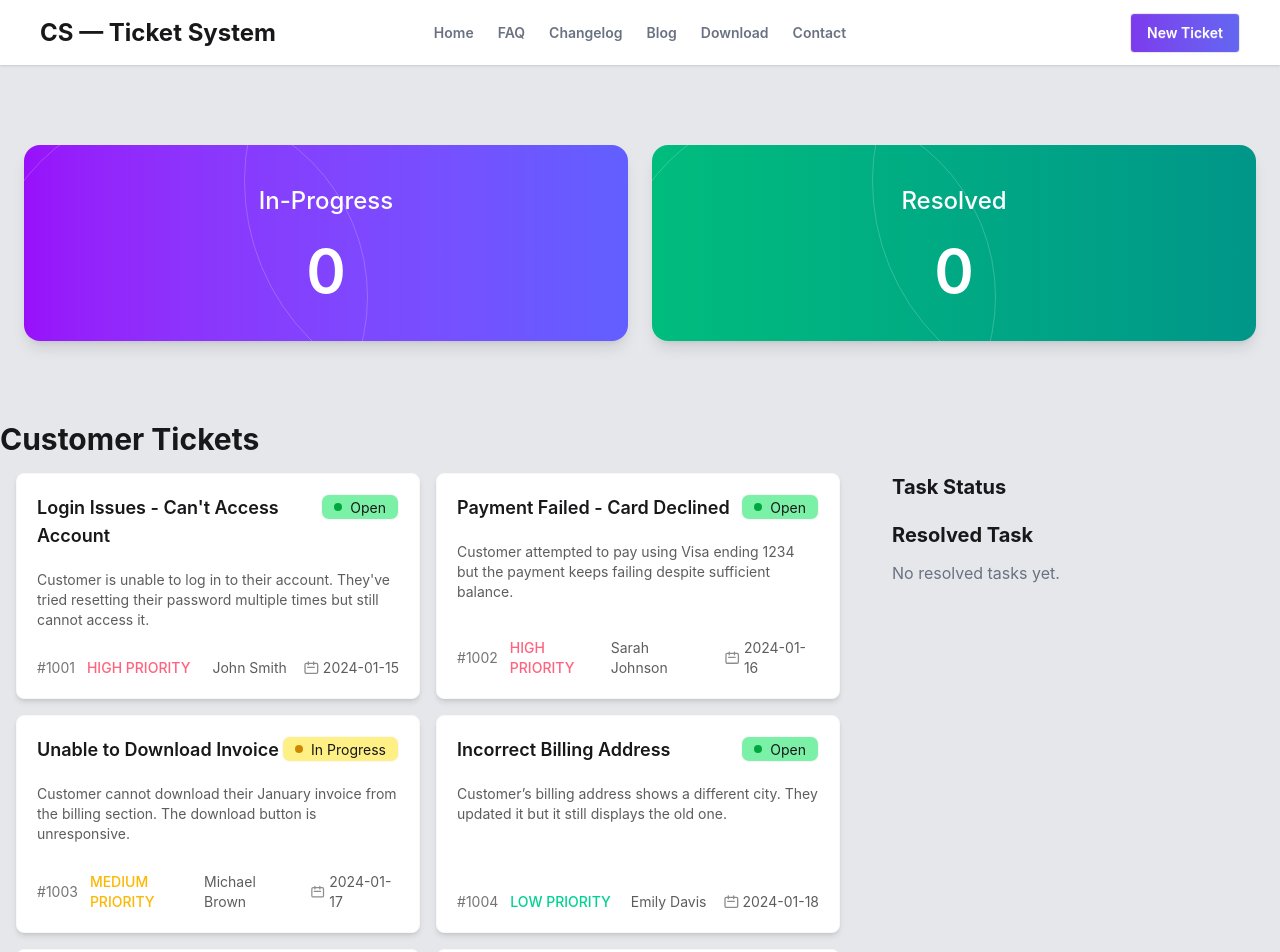
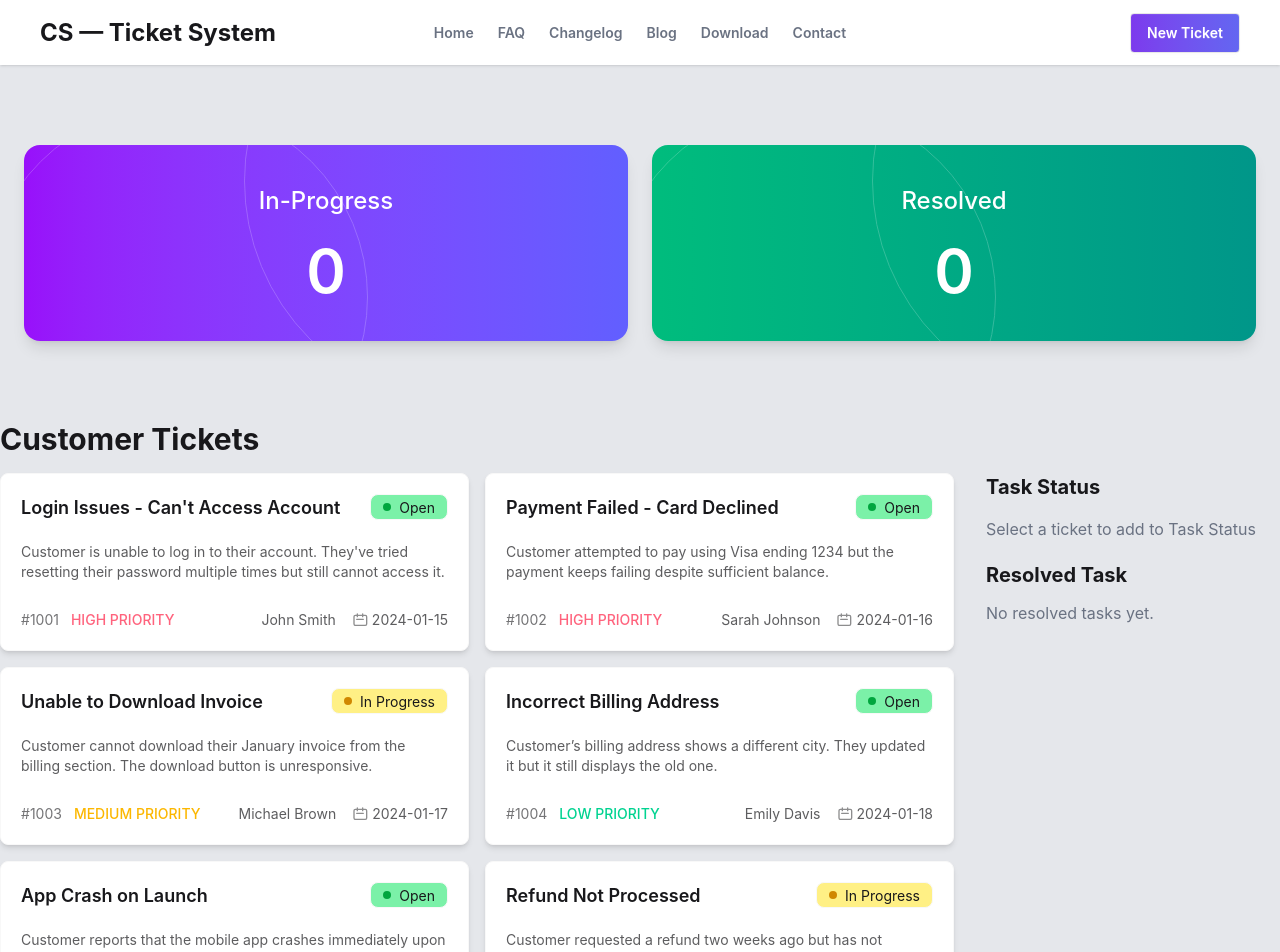
Before and after one commit to tausif-islam-sheik/CS-Ticket-System, a React (Vite) app: page / in a window 1280 px wide. Shown: the top 952 px of the page. Built offline with nearby package versions, Linux system fonts and the light colour scheme.

Commit message:
Task Status & Resolved Task functionality complete

```diff
--- a/src/App.jsx
+++ b/src/App.jsx
@@ -15,19 +15,27 @@ const ticketsPromise = fetchTickets();
 
 function App() {
   const [tasks, setTasks] = useState([]);
+  const [progress, setProgress] = useState(0);
+  const [resolved, setResolved] = useState(0);
+  const [resolvedTask, setResolvedTask] = useState([]);
+
+  const handleTasks = (id) => {
+    const filteredTask = tasks.filter((task) => task.id !== id);
+    setTasks(filteredTask);
+  };
 
   return (
     <>
       <Navbar />
       <div className="bg-gray-200 min-h-screen">
-        <Banner />
+        <Banner progress={progress} resolved={resolved} />
         <h1 className="max-w-7xl mx-auto pb-4 font-bold text-xl md:text-3xl px-3 md:px-0">
           Customer Tickets
         </h1>
-        <div className="max-w-7xl mx-auto pb-5 md:pb-0 px-4">
-          <div className="grid grid-cols-1 lg:grid-cols-3 gap-6">
+        <div className="max-w-7xl mx-auto pb-5 md:pb-0">
+          <div className="grid grid-cols-1 lg:grid-cols-4 gap-6">
             {/* Tickets Area (2 Columns) */}
-            <div className="lg:col-span-2">
+            <div className="lg:col-span-3">
               <Suspense
                 fallback={
                   <div className="flex justify-center py-10">
@@ -39,13 +47,24 @@ function App() {
                   ticketsPromise={ticketsPromise}
                   tasks={tasks}
                   setTasks={setTasks}
+                  progress={progress}
+                  setProgress={setProgress}
                 />
               </Suspense>
             </div>
 
             {/* Sidebar (1 Column) */}
             <div>
-              <Tasks tasks={tasks} />
+              <Tasks
+                tasks={tasks}
+                resolved={resolved}
+                setResolved={setResolved}
+                progress={progress}
+                setProgress={setProgress}
+                resolvedTask={resolvedTask}
+                setResolvedTask={setResolvedTask}
+                handleTasks={handleTasks}
+              />
             </div>
           </div>
         </div>
--- a/src/components/Banner.jsx
+++ b/src/components/Banner.jsx
@@ -1,5 +1,5 @@
 
-const Banner = () => {
+const Banner = ({progress, resolved}) => {
   return (
     <div className="py-20 bg-gray-200 flex items-center justify-center p-6">
       <div className="grid grid-cols-1 md:grid-cols-2 gap-6 w-full max-w-7xl">
@@ -11,7 +11,7 @@ const Banner = () => {
           </div>
 
           <h2 className="text-xl md:text-2xl font-medium z-10">In-Progress</h2>
-          <p className="text-5xl md:text-6xl font-semibold mt-6 z-10">0</p>
+          <p className="text-5xl md:text-6xl font-semibold mt-6 z-10">{progress}</p>
         </div>
 
         {/* Resolved Card */}
@@ -22,7 +22,7 @@ const Banner = () => {
           </div>
 
           <h2 className="text-xl md:text-2xl font-medium z-10">Resolved</h2>
-          <p className="text-5xl md:text-6xl font-semibold mt-6 z-10">0</p>
+          <p className="text-5xl md:text-6xl font-semibold mt-6 z-10">{resolved}</p>
         </div>
       </div>
     </div>
--- a/src/components/CustomerTickets.jsx
+++ b/src/components/CustomerTickets.jsx
@@ -1,15 +1,21 @@
 import { use } from "react";
-import CustomerTicket from "./CustomerTicket";
+import TicketCard from "./TicketCard";
 
-const CustomerTickets = ({ ticketsPromise, tasks, setTasks }) => {
+const CustomerTickets = ({ ticketsPromise, tasks, setTasks, progress, setProgress }) => {
   const customerTickets = use(ticketsPromise);
 
   return (
     <>
-
       <div className="pb-10 px-3 md:px-0 grid grid-cols-1 md:grid-cols-2 gap-4">
         {customerTickets.map((ticket) => (
-          <CustomerTicket key={ticket.id} ticket={ticket} tasks={tasks} setTasks={setTasks} />
+          <TicketCard
+            key={ticket.id}
+            ticket={ticket}
+            tasks={tasks}
+            setTasks={setTasks}
+            progress={progress}
+            setProgress={setProgress}
+          />
         ))}
       </div>
     </>
--- a/src/components/ResolvedTask.jsx
+++ b/src/components/ResolvedTask.jsx
@@ -1,12 +1,19 @@
-import React from 'react'
+const ResolvedTask = ({ resolvedTask }) => {
+  return (
+    <div className="space-y-3">
+      <h1 className="font-bold text-xl">Resolved Task</h1>
+      {resolvedTask.length === 0 && (
+        <p className="text-gray-500">No resolved tasks yet.</p>
+      )}
+      {resolvedTask.map((task) => (
+        <div>
+          <p className="border-2 border-green-600 font-semibold p-2 py-3 rounded-lg">
+            {task.title}
+          </p>
+        </div>
+      ))}
+    </div>
+  );
+};
 
-const ResolvedTask = () => {
-  return (
-    <div className='space-y-3'>
-        <h1 className="font-bold text-xl">Resolved Task</h1>
-        <p className='text-gray-500'>No resolved tasks yet.</p>
-    </div>
-  )
-}
-
-export default ResolvedTask
+export default ResolvedTask;
--- a/src/components/TaskStatus.jsx
+++ b/src/components/TaskStatus.jsx
@@ -1,24 +1,51 @@
-const TaskStatus = ({ tasks }) => {
+const TaskStatus = ({
+  tasks,
+  setResolved,
+  setProgress,
+  setResolvedTask,
+  handleTasks,
+}) => {
+  const handleComplete = (task) => {
+    // Add to resolved list
+    setResolvedTask((prev) => [...prev, task]);
+
+    // Increase resolved count safely
+    setResolved((prev) => prev + 1);
+
+    // Decrease progress safely
+    setProgress((prev) => prev - 1);
+
+    // Remove from Task Status
+    handleTasks(task.id);
+  };
+
   return (
-    <div className="space-y-3">
+    <div className="space-y-4">
       <h1 className="font-bold text-xl">Task Status</h1>
-      {tasks.map((task) =>
-        task ? (
-          <div className="card bg-base-100 shadow-md border border-base-200">
-            <div className="card-body p-5 space-y-4">
-              {/* Title */}
-              <h2 className="text-lg font-semibold">{task.title}</h2>
 
-              {/* Button */}
-              <button className="btn bg-green-600 w-full text-white">
-                Complete
-              </button>
-            </div>
+      {/* If no tasks */}
+      {tasks.length === 0 && (
+        <p className="text-gray-500">Select a ticket to add to Task Status</p>
+      )}
+
+      {/* Task Cards */}
+      {tasks.map((task) => (
+        <div
+          key={task.id}
+          className="card bg-base-100 shadow-md border border-base-200"
+        >
+          <div className="card-body p-5 space-y-4">
+            <h2 className="text-lg font-semibold">{task.title}</h2>
+
+            <button
+              onClick={() => handleComplete(task)}
+              className="btn bg-green-600 w-full text-white"
+            >
+              Complete
+            </button>
           </div>
-        ) : (
-          <p className="text-gray-500">Select a ticket to add to Task Status</p>
-        ),
-      )}
+        </div>
+      ))}
     </div>
   );
 };
--- a/src/components/Tasks.jsx
+++ b/src/components/Tasks.jsx
@@ -1,11 +1,11 @@
 import ResolvedTask from "./ResolvedTask"
 import TaskStatus from "./TaskStatus"
 
-const Tasks = ({tasks}) => {
+const Tasks = ({tasks, resolved, setResolved, progress, setProgress, resolvedTask, setResolvedTask, handleTasks}) => {
   return (
-    <div className="space-y-5 px-7">
-        <TaskStatus tasks={tasks} />
-        <ResolvedTask />
+    <div className="space-y-5 px-2">
+        <TaskStatus tasks={tasks} resolved={resolved} setResolved={setResolved} progress={progress} setProgress={setProgress} resolvedTask={resolvedTask} setResolvedTask={setResolvedTask} handleTasks={handleTasks} />
+        <ResolvedTask resolvedTask={resolvedTask} />
     </div>
   )
 }
--- a/src/components/CustomerTicket.jsx
+++ b/src/components/TicketCard.jsx
@@ -1,4 +1,4 @@
-const CustomerTicket = ({ ticket, tasks, setTasks }) => {
+const TicketCard = ({ ticket, tasks, setTasks, progress, setProgress }) => {
   const { id, title, status, description, priority, customer, date } = ticket;
 
   // Status badge color
@@ -12,8 +12,10 @@ const CustomerTicket = ({ ticket, tasks, setTasks }) => {
         ? "text-warning"
         : "text-success";
 
-        const handleTasks = (tickets) =>{
+  const handleTasks = (tickets) =>{
           setTasks([...tasks, tickets])
+          setProgress(progress + 1)
+
         }
 
   return (
@@ -68,4 +70,4 @@ const CustomerTicket = ({ ticket, tasks, setTasks }) => {
   );
 };
 
-export default CustomerTicket;
+export default TicketCard;
```
